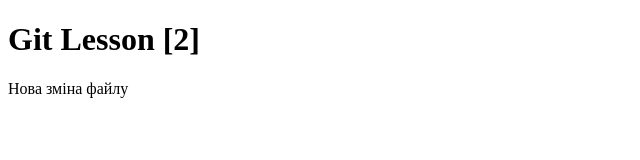
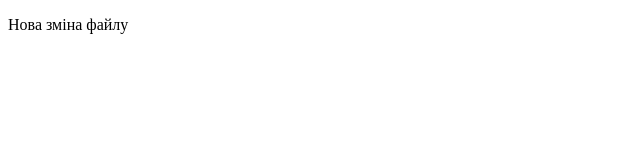
Before and after one commit to SosokBobra/site, a plain HTML site: page index.html in a window 1280 px wide. Shown: the whole page, without its empty margins (0-640 px from the left). Drawn offline with Linux system fonts and the light colour scheme.

Commit message:
third commit

```diff
--- a/index.html
+++ b/index.html
@@ -9,7 +9,6 @@
     <link rel="stylesheet" href="css/style.css">
 </head>
 <body>
-<h1>Git Lesson [2]</h1>
 <p>Нова зміна файлу</p>
 </body>
 </html>
```
